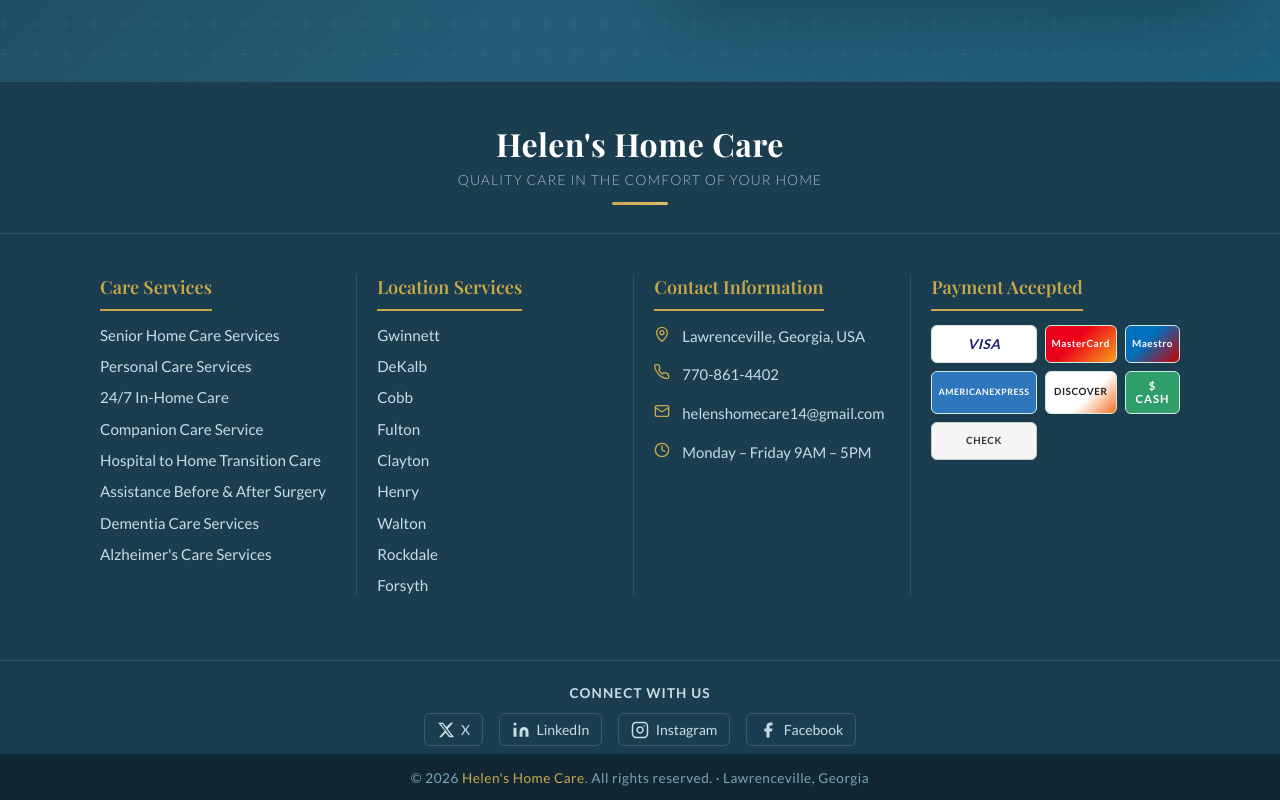
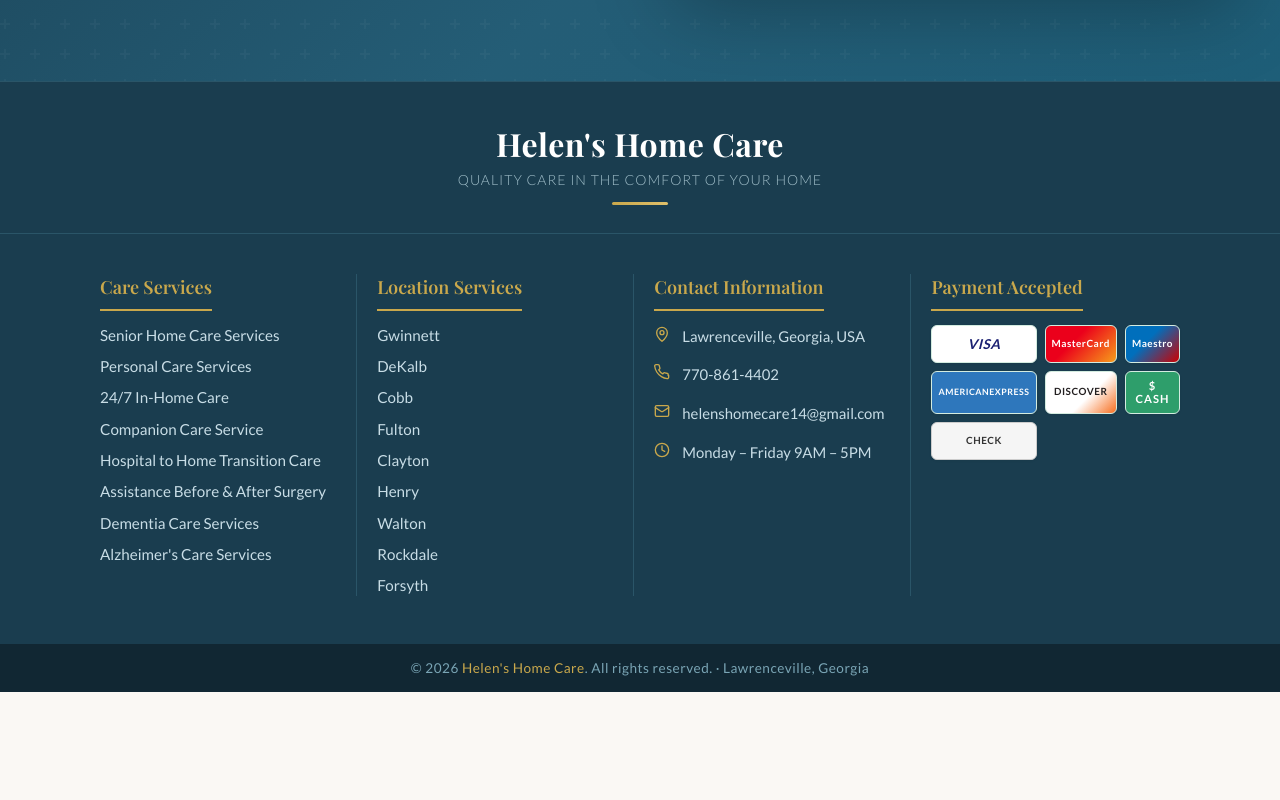
Before and after one commit to DjaniNanda/HelensHomecare, a React (Vite) app in the folder helensfrontend/: page / in a window 1280 px wide. Shown: the part 5627-6427 px from the top of the page. After the commit the page ends 6317 px from the top, so only its background shows below. Built offline with nearby package versions, Linux system fonts and the light colour scheme; no server answers; a web font is replaced by a local one.

Commit message:
removed the social medias

```diff
--- a/helensfrontend/src/components/Footer.jsx
+++ b/helensfrontend/src/components/Footer.jsx
@@ -142,29 +142,6 @@ export default function HelensFooter() {
 
       </div>
 
-      {/* ── Social Media ── */}
-      <div className="footer-social">
-        <h3>Connect With Us</h3>
-        <div className="footer-social-links">
-          <a href="https://x.com" target="_blank" rel="noopener noreferrer" className="footer-social-link" aria-label="X (Twitter)">
-            <svg xmlns="http://www.w3.org/2000/svg" width="18" height="18" viewBox="0 0 24 24" fill="currentColor"><path d="M18.244 2.25h3.308l-7.227 8.26 8.502 11.24H16.17l-4.714-6.231-5.401 6.231H2.747l7.73-8.835L1.254 2.25H8.08l4.253 5.622zm-1.161 17.52h1.833L7.084 4.126H5.117z"/></svg>
-            X
-          </a>
-          <a href="https://linkedin.com" target="_blank" rel="noopener noreferrer" className="footer-social-link" aria-label="LinkedIn">
-            <svg xmlns="http://www.w3.org/2000/svg" width="18" height="18" viewBox="0 0 24 24" fill="currentColor"><path d="M16 8a6 6 0 0 1 6 6v7h-4v-7a2 2 0 0 0-2-2 2 2 0 0 0-2 2v7h-4v-7a6 6 0 0 1 6-6zM2 9h4v12H2z"/><circle cx="4" cy="4" r="2"/></svg>
-            LinkedIn
-          </a>
-          <a href="https://instagram.com" target="_blank" rel="noopener noreferrer" className="footer-social-link" aria-label="Instagram">
-            <svg xmlns="http://www.w3.org/2000/svg" width="18" height="18" viewBox="0 0 24 24" fill="none" stroke="currentColor" strokeWidth="2" strokeLinecap="round" strokeLinejoin="round"><rect x="2" y="2" width="20" height="20" rx="5" ry="5"/><path d="M16 11.37A4 4 0 1 1 12.63 8 4 4 0 0 1 16 11.37z"/><line x1="17.5" y1="6.5" x2="17.51" y2="6.5"/></svg>
-            Instagram
-          </a>
-          <a href="https://facebook.com" target="_blank" rel="noopener noreferrer" className="footer-social-link" aria-label="Facebook">
-            <svg xmlns="http://www.w3.org/2000/svg" width="18" height="18" viewBox="0 0 24 24" fill="currentColor"><path d="M18 2h-3a5 5 0 0 0-5 5v3H7v4h3v8h4v-8h3l1-4h-4V7a1 1 0 0 1 1-1h3z"/></svg>
-            Facebook
-          </a>
-        </div>
-      </div>
-
       {/* ── Bottom Bar ── */}
       <div className="footer-bottom">
         © {new Date().getFullYear()} <span>Helen's Home Care</span>. All rights reserved. · Lawrenceville, Georgia
```
